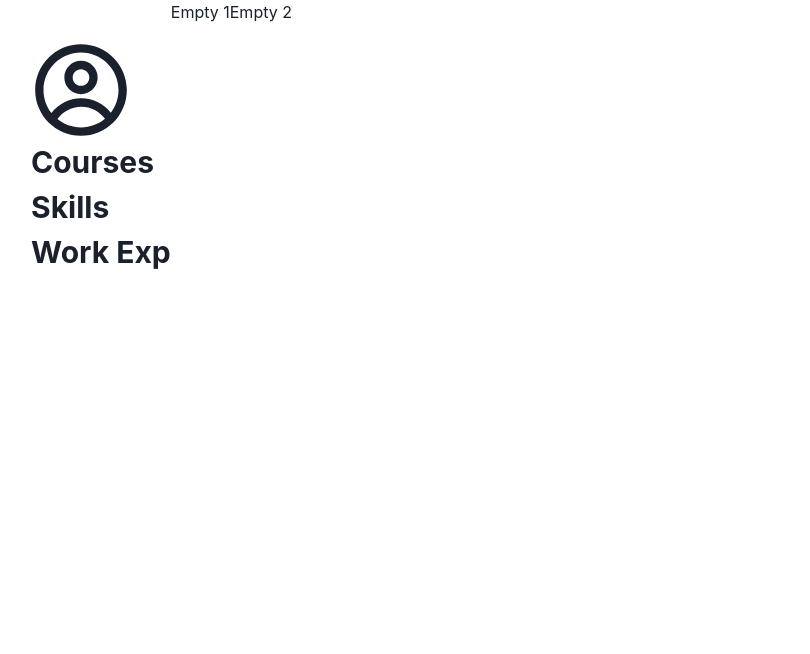
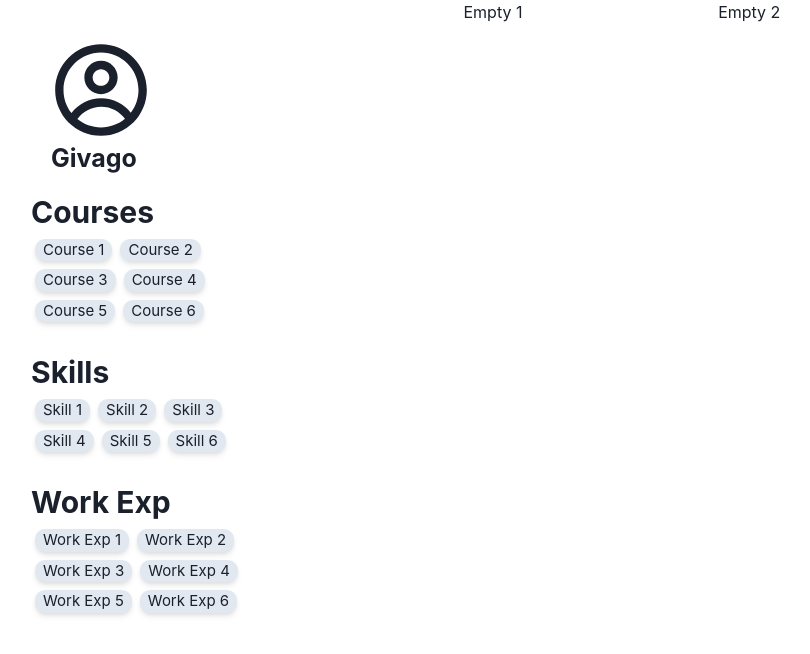
Before and after one commit to jeisper/mindScape, a React (Create React App) app: page / in a window 1280 px wide. Shown: the top 654 px of the page, without its empty margins (9-819 px from the left). Built offline with nearby package versions, Linux system fonts and the light colour scheme.

Commit message:
initial design of sidemenu

```diff
--- a/src/components/SideMenu.js
+++ b/src/components/SideMenu.js
@@ -1,21 +1,98 @@
-import { Flex, Text } from '@chakra-ui/react';
+import { Box, Flex, Text } from '@chakra-ui/react';
 import React from 'react';
 import { CgProfile } from 'react-icons/cg';
 
+const courses = [
+  'Course 1',
+  'Course 2',
+  'Course 3',
+  'Course 4',
+  'Course 5',
+  'Course 6',
+];
+const skills = [
+  'Skill 1',
+  'Skill 2',
+  'Skill 3',
+  'Skill 4',
+  'Skill 5',
+  'Skill 6',
+];
+const workExp = [
+  'Work Exp 1',
+  'Work Exp 2',
+  'Work Exp 3',
+  'Work Exp 4',
+  'Work Exp 5',
+  'Work Exp 6',
+];
+
 function SideMenu() {
   return (
-    <Flex display="flex" flexDir="column" ml="10" mt="10" fontSize="30">
-      <Flex>
+    <Flex display="flex" flexDir="column" ml="10" mt="10" fontSize="30" w="30%">
+      <Flex ml="5" display="flex" flexDir="column" fontSize="25">
         <CgProfile size="100" />
+        <Text fontWeight="bold"> Givago</Text>
       </Flex>
-      <Flex display="flex" flexDir="column">
+      <Flex display="flex" flexDir="column" my="3">
         <Text fontWeight="bold">Courses</Text>
+        <Flex display="flex" flexWrap="wrap">
+          {courses.map(course => {
+            return (
+              <Box
+                m="1"
+                px="2"
+                borderRadius="10"
+                shadow="md"
+                fontSize="15"
+                bg="gray.200"
+                w="fit-content"
+              >
+                {course}
+              </Box>
+            );
+          })}
+        </Flex>
       </Flex>
-      <Flex display="flex" flexDir="column">
-        <Flex fontWeight="bold">Skills</Flex>
+      <Flex display="flex" flexDir="column" my="3">
+        <Text fontWeight="bold">Skills</Text>
+        <Flex display="flex" flexWrap="wrap">
+          {skills.map(skill => {
+            return (
+              <Box
+                m="1"
+                px="2"
+                borderRadius="10"
+                shadow="md"
+                fontSize="15"
+                bg="gray.200"
+                w="fit-content"
+              >
+                {skill}
+              </Box>
+            );
+          })}
+        </Flex>
       </Flex>
-      <Flex display="flex" flexDir="column">
-        <Flex fontWeight="bold">Work Exp</Flex>
+      <Flex display="flex" flexDir="column" my="3">
+        <Text fontWeight="bold">Work Exp</Text>
+        <Flex display="flex" flexWrap="wrap">
+          {workExp.map(work => {
+            return (
+              <Box
+                m="1"
+                px="2"
+                borderRadius="10"
+                shadow="md"
+                fontSize="15"
+                bg="gray.200"
+                w="fit-content"
+              >
+                {work}
+              </Box>
+            );
+          })}
+        </Flex>
       </Flex>
     </Flex>
   );
```
